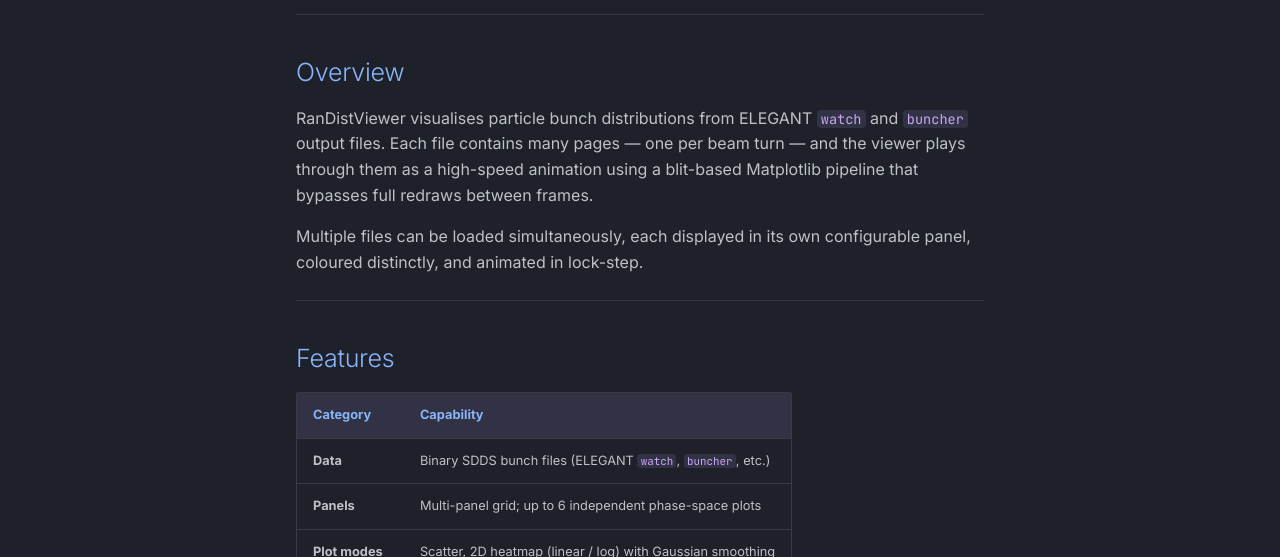
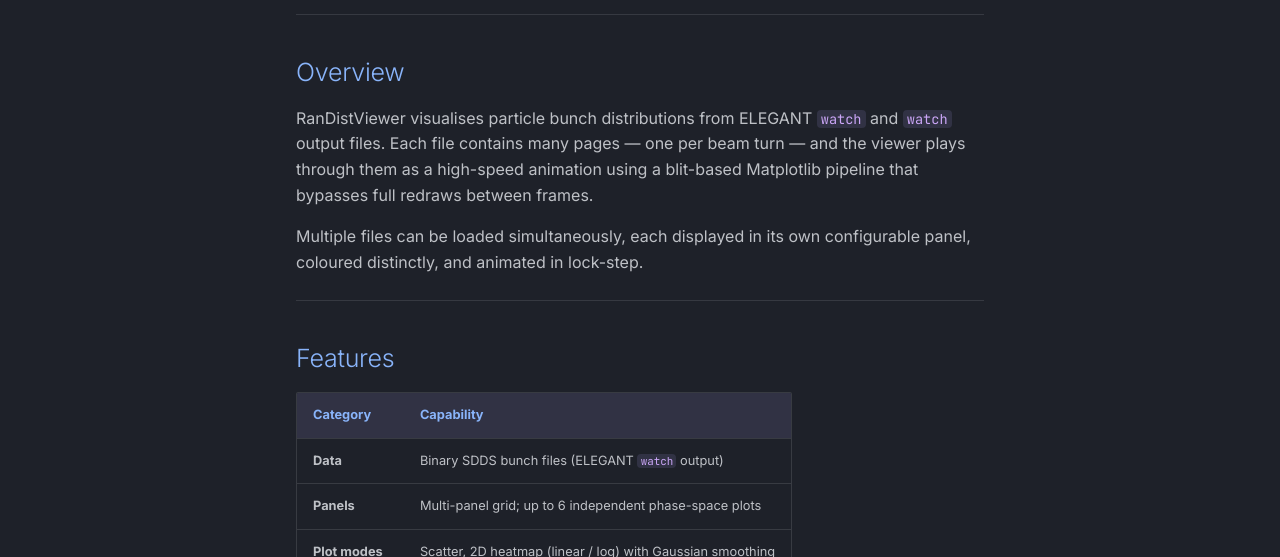
Before and after one commit to randy-afk/RanDistViewer, an MkDocs documentation site: the page built from docs/index.md, in a window 1280 px wide and 900 px high. Shown: the part 306-863 px from the top of the window. Built offline with MkDocs 1.6.1 and Material for MkDocs 9.7.7, drawn with Linux system fonts in a browser that asks for light colours; comment, search, counter and statistics services are not loaded.

Commit message:
Docs: file extension typo fixed

```diff
--- a/docs/index.md
+++ b/docs/index.md
@@ -9,7 +9,7 @@ Part of the **Ran\*** suite of accelerator physics tools developed at Jefferson
 ## Overview
 
 RanDistViewer visualises particle bunch distributions from ELEGANT `watch` and
-`buncher` output files. Each file contains many pages — one per beam turn — and
+`watch` output files. Each file contains many pages — one per beam turn — and
 the viewer plays through them as a high-speed animation using a blit-based
 Matplotlib pipeline that bypasses full redraws between frames.
 
@@ -22,7 +22,7 @@ configurable panel, coloured distinctly, and animated in lock-step.
 
 | Category | Capability |
 |---|---|
-| **Data** | Binary SDDS bunch files (ELEGANT `watch`, `buncher`, etc.) |
+| **Data** | Binary SDDS bunch files (ELEGANT `watch` output) |
 | **Panels** | Multi-panel grid; up to 6 independent phase-space plots |
 | **Plot modes** | Scatter, 2D heatmap (linear / log) with Gaussian smoothing |
 | **Animation** | Blit-based frame-by-frame playback; adjustable speed |
```
Also changed, not shown: docs/file_formats.md (+1 -1 lines).
